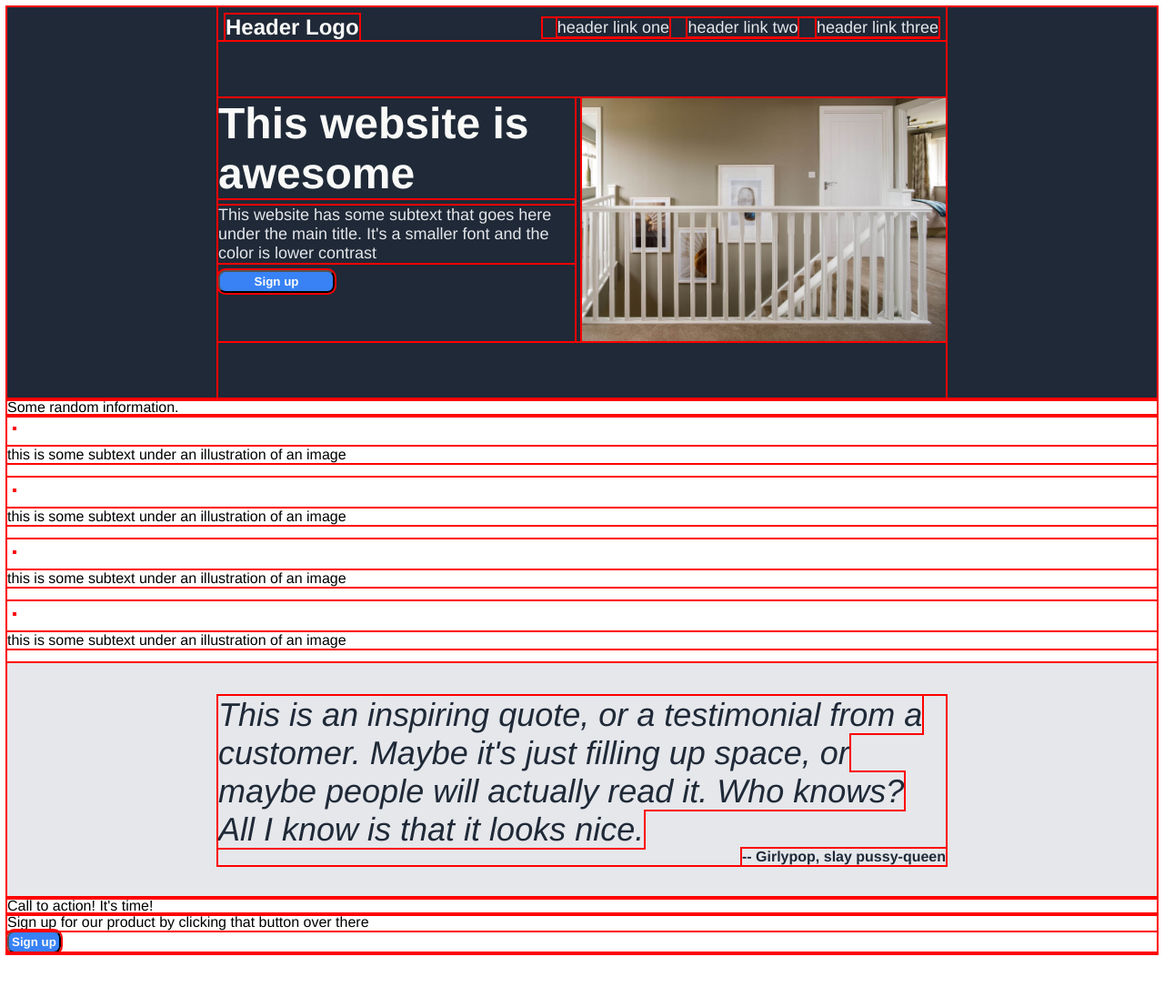
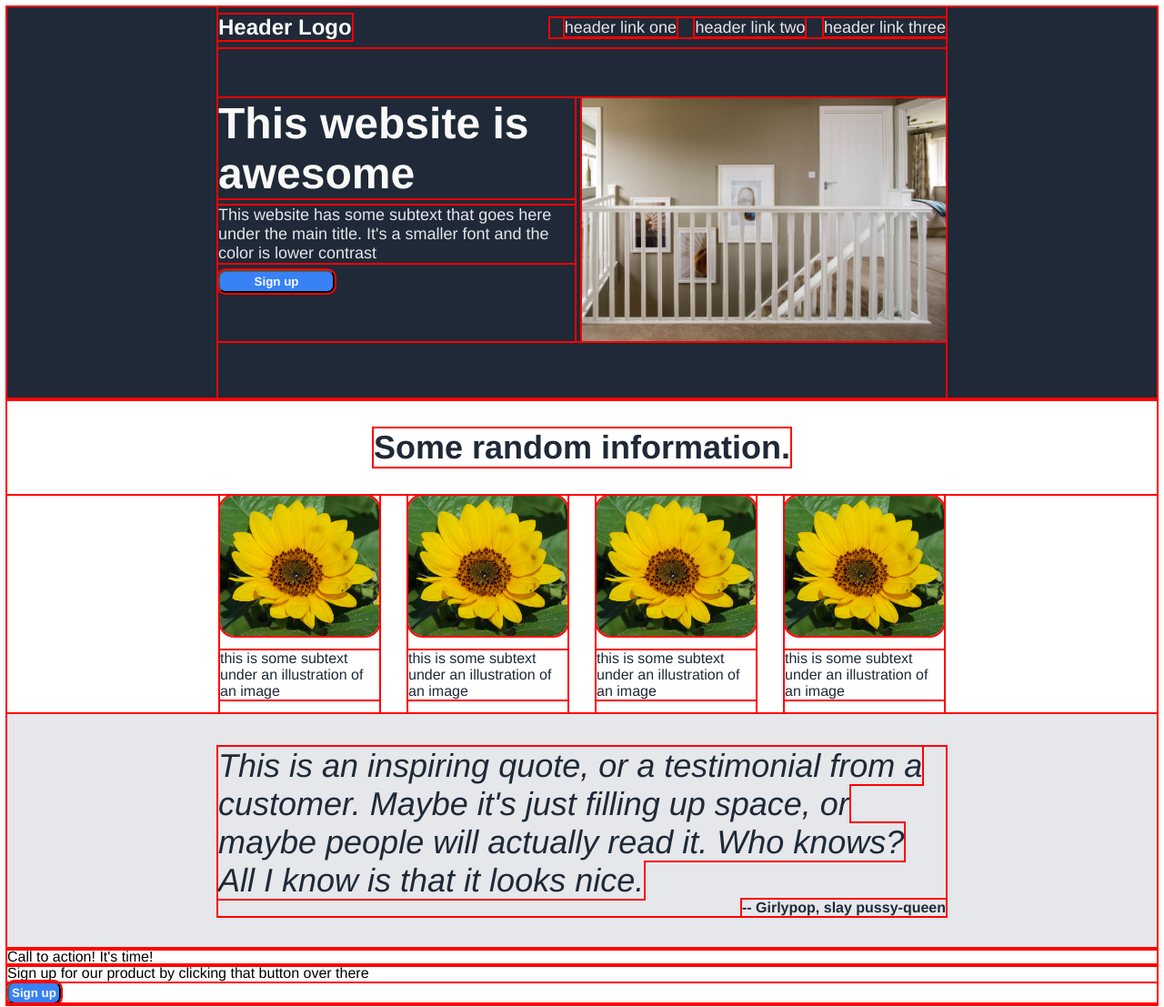
Before and after one commit to Sycafox/flexbox_assignment_final, a plain HTML site: page index.html in a window 1280 px wide. Shown: the whole page at 91% size. Before the commit the page ends 1056 px from the top, so only its background shows below. Drawn offline with Linux system fonts and the light colour scheme.

Commit message:
Complete sections 1 to 3

```diff
--- a/index.html
+++ b/index.html
@@ -27,7 +27,7 @@
                     <div class="section1_info_content">This website has some subtext that goes here under the main title. It's a smaller font and the color is lower contrast</div>
                     <button>Sign up</button>
                 </div>
-                <img src="./img/landing_image.jpeg" alt="Staircase landing">
+                <img class="header_image" src="./img/landing_image.jpeg" alt="Staircase landing">
             </div>
         </div>
     </div>
@@ -35,19 +35,24 @@
     <div class="section2">
         <div class="section2_title">Some random information.</div>
 
-        <div class="card_container">
+        <div class="section2_card_container">
             <div class="card">
-                <img>
+                <img class="card_image" src="./img/pseudanthium.jpg">
                 <p>this is some subtext under an illustration of an image</p>
+            </div>
             <div class="card">
-                <img>
+                <img class="card_image" src="./img/pseudanthium.jpg">
                 <p>this is some subtext under an illustration of an image</p>
+            </div>
             <div class="card">
-                <img>
+                <img class="card_image" src="./img/pseudanthium.jpg">
                 <p>this is some subtext under an illustration of an image</p>
+            </div>
             <div class="card">
-                <img>
+                <img class="card_image" src="./img/pseudanthium.jpg">
                 <p>this is some subtext under an illustration of an image</p>
+            </div>
+        </div>
     </div>
 
     <div class="section3">
--- a/style.css
+++ b/style.css
@@ -15,20 +15,20 @@ body {
 .section1 {
     display: flex;
     justify-content: center;
-
+    background-color: #1f2937;
 }
 
 .section1_content {
     display: flex;
     flex: 0 1 800px;
     flex-direction: column;
-
 }
 
 .section1_header {
     display: flex;
-    padding: 8px;
-    padding-bottom: 0px;
+    padding-top: 8px;
+    padding-bottom: 8px;
+    align-items: center;
 }
 
 .section1_header_logo {
@@ -38,10 +38,16 @@ body {
     font-size: 24px;
 }
 
+.section1_header_links {
+    font-size: 18px;
+    color: #e5e7eb;
+    margin-left: 16px;
+}
+
 .section1_website_presentation {
     display: flex;
     flex-direction: row;
-    margin-top: 64px;
+    margin-top: 56px;
     margin-bottom: 64px;
 
 }
@@ -53,21 +59,6 @@ body {
     flex: 1 1 auto;
 }
 
-.section1 {
-    background-color: #1f2937;
-
-}
-
-.section1_header{
-    display: flex;
-    align-items: center;
-}
-
-.section1_header_links {
-    font-size: 18px;
-    color: #e5e7eb;
-    margin-left: 16px;
-}
 
 .section1_info_title {
     font-weight: bolder;
@@ -92,10 +83,65 @@ button {
     max-width: 128px
 }
 
-img {
-    max-width: 400px;
+img.header_image {
+    max-width: 200px;
+    max-height: auto;
+    flex: 1 0 auto;
+    margin-left: 8px;
+    max-width: 50%;
+}
+
+/* Section 2 formatting */
+
+.section2 {
+    display: flex;
+    flex-direction: column;
+    justify-content: center;
+    align-items: center;
+    flex: 1 1 auto;
+
+}
+
+.section2_title {
+    font-weight: bolder;
+    font-size: 36px;
+    color: #1f2937;
+    margin: 32px;
+
+}
+
+.section2_card_container {
+    display: flex;
+    flex-direction: row;
+    gap: 32px;
     flex: 0 1 auto;
-    margin-left: 8px
+    justify-content: center;
+
+
+}
+
+.card {
+    display: flex;
+    flex-direction: column;
+    flex: 0 1 175px;
+
+}
+
+img.card_image {
+    max-height: 175px;
+    max-width: 175px;
+    flex: 1 1 auto;
+    border-radius: 16px;
+    flex: 1 1 auto;
+    max-width: 100%;
+}
+
+
+p {
+    font-size: 16px;
+    color: #1f2937;
+    font-weight: 100;
+    flex: 1 1 auto;
 }
 
 /* Style formatting only */
```
Also changed, not shown: img/pseudanthium.jpg (added).
